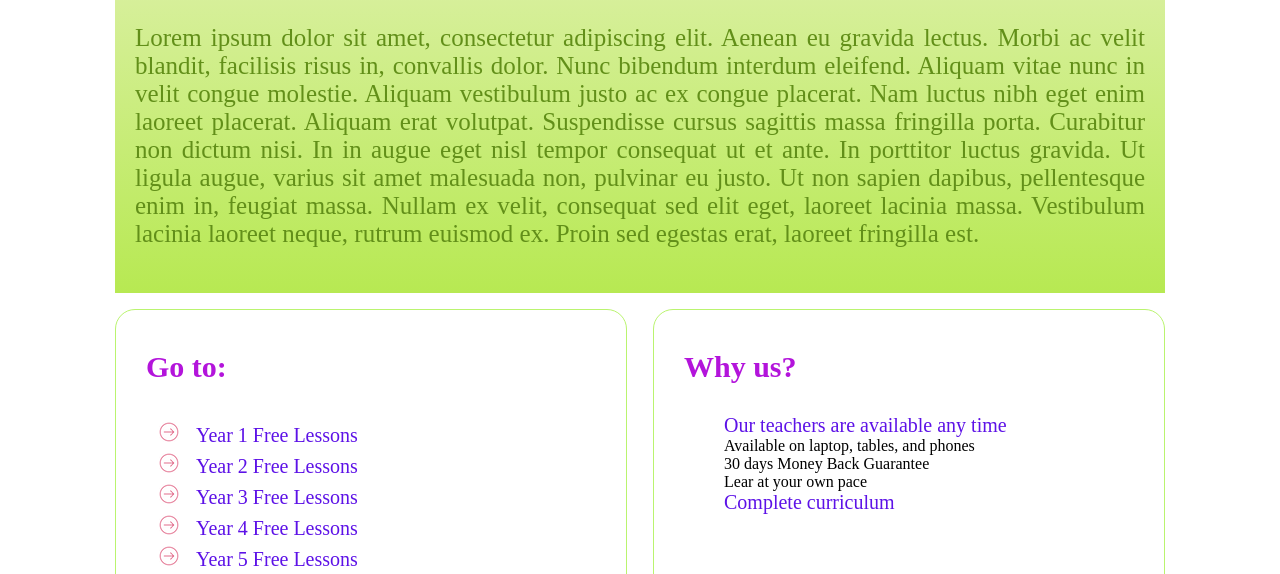
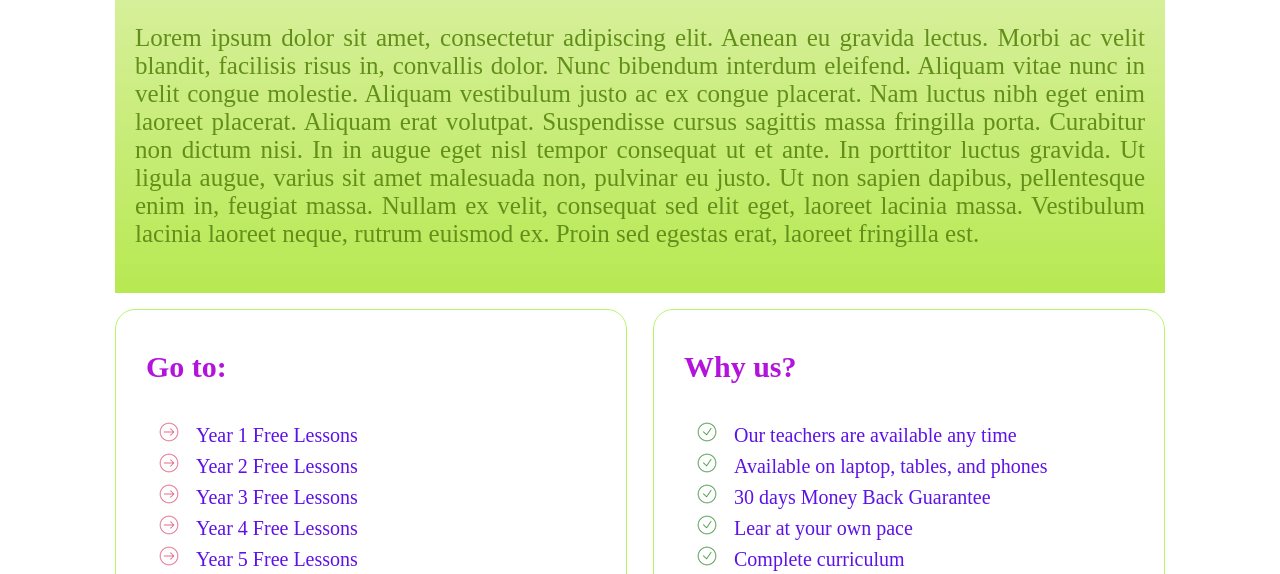
Before and after one commit to Jeffrey-A/eduonix-js-degree, a plain HTML site: page Math website (HTML & CSS)/index.html in a window 1280 px wide. Shown: the part 366-940 px from the top of the page. Drawn offline with Linux system fonts and the light colour scheme.

Commit message:
feat: create and style right sidebar

```diff
--- a/Math website (HTML & CSS)/index.html
+++ b/Math website (HTML & CSS)/index.html
@@ -72,11 +72,10 @@
         <h3>Why us?</h3>
         <ul>
             <li><a href="#">Our teachers are available any time</a></li>
-            <li><a href="#"></a>Available on laptop, tables, and phones</li>
-            <li><a href="#"></a>30 days Money Back Guarantee</li>
-            <li><a href="#"></a>Lear at your own pace</li>
+            <li><a href="#">Available on laptop, tables, and phones</a></li>
+            <li><a href="#">30 days Money Back Guarantee</a></li>
+            <li><a href="#">Lear at your own pace</a></li>
             <li><a href="#">Complete curriculum</a></li>
-            <li><a href="#"></a></li>
         </ul>
       </div>
     </div>
--- a/Math website (HTML & CSS)/styles/index.css
+++ b/Math website (HTML & CSS)/styles/index.css
@@ -142,12 +142,20 @@ ul {
     font-weight: bold;
 }
 
-#left-sidebar ul {
+.sidebar ul {
     padding-top: 8px;
 }
 
+.sidebar li {
+    padding-bottom: 6px;
+}
+
 #left-sidebar li {
-   padding-bottom: 6px;
    padding-left: 10px;
    list-style-image: url(/img/right-arrow.png) ;
 }
+
+#right-sidebar li {
+   padding-left: 10px;
+   list-style-image: url(/img/tick.png) ;
+}
```
Also changed, not shown: Math website (HTML & CSS)/img/tick.png (added).
